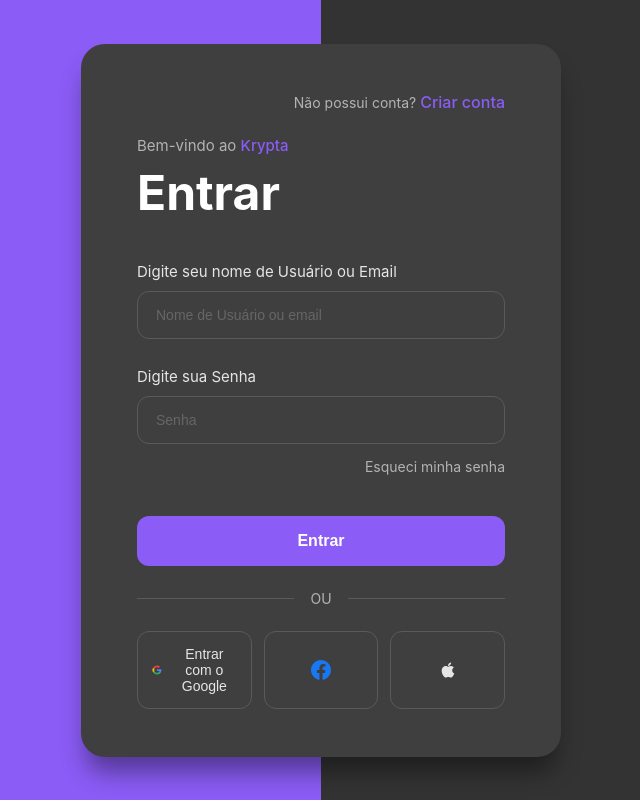
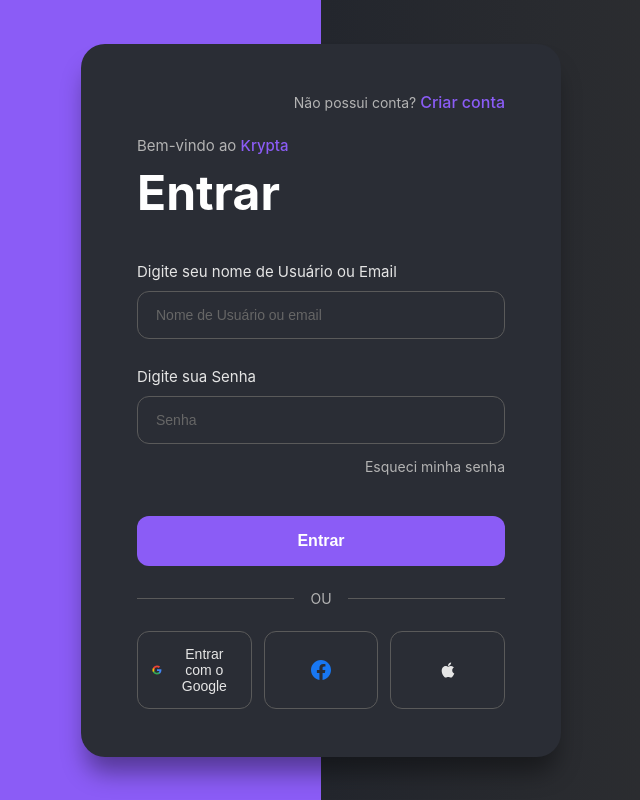
Before and after one commit to CrazyMintt/Krypta, a React (Vite) app in the folder frontend/: page / in a window 1280 px wide. Shown: the whole page, without its empty margins (319-959 px from the left). Built offline with nearby package versions, Linux system fonts and the light colour scheme.

Commit message:
Algumas correçoes nas cores.

```diff
--- a/frontend/src/styles/auth.css
+++ b/frontend/src/styles/auth.css
@@ -5,12 +5,12 @@
     justify-content: center;
     width: 100%;
     min-height: 100vh;
-    background: linear-gradient(to right, #8b5cf6 0%, #8b5cf6 50%, #333 50%, #333 100%);
+    background: linear-gradient(to right, #8b5cf6 0%, #8b5cf6 50%, #23262d 50%, #333 100%);
     padding: 20px;
 }
 
 .form-container {
-    background: #3f3f3f;
+    background: #2a2d35;
     border-radius: 24px;
     padding: 48px 56px;
     width: 100%;
--- a/frontend/src/styles/cofre.css
+++ b/frontend/src/styles/cofre.css
@@ -178,6 +178,6 @@
     width: 40px;
     height: 40px;
     border-radius: 50%;
-    background-color: #4f46e5;
+    background-color: #8b5cf6;
     /* Placeholder for user image */
 }
--- a/frontend/src/styles/modal.css
+++ b/frontend/src/styles/modal.css
@@ -14,7 +14,7 @@
 }
 
 .modal {
-    background: #2a2a2a;
+    background: #2a2d35;
     border: 1px solid #3a3a3a;
     border-radius: 16px;
     padding: 32px;
--- a/frontend/src/styles/notifications.css
+++ b/frontend/src/styles/notifications.css
@@ -4,7 +4,7 @@
     top: 2.6rem;
     right: 0;
     width: 320px;
-    background: #2a2a2a;
+    background: #2a2d35;
     border: 1px solid #3a3a3a;
     border-radius: 12px;
     box-shadow: 0 10px 15px -3px rgba(0, 0, 0, 0.5);
```
